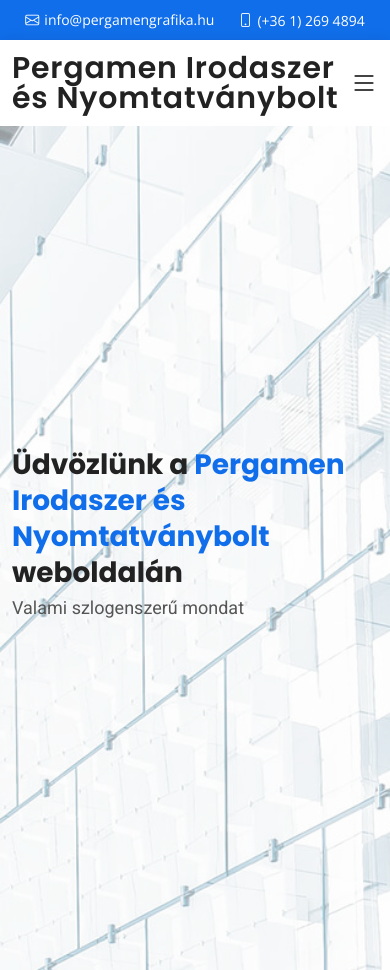
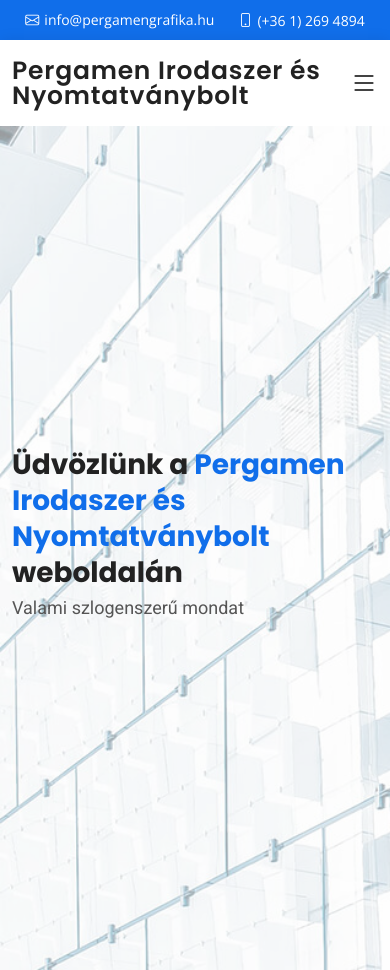
Before and after one commit to PandaMisi/pergamen, a plain HTML site: page index.html in a window 390 px wide. Shown: the top 970 px of the page. Drawn offline with nearby package versions, Linux system fonts and the light colour scheme.

Commit message:
1.1 hotfix

```diff
--- a/assets/css/style.css
+++ b/assets/css/style.css
@@ -180,6 +180,11 @@ h6 {
   font-weight: 600;
   letter-spacing: 0.8px;
   font-family: "Poppins", sans-serif;
+}
+
+@media screen and (max-width: 768px) {
+  #header .logo {font-size: 25px;
+}
 }
 
 #header .logo a {
```
Also changed, not shown: Readme.txt (deleted).
